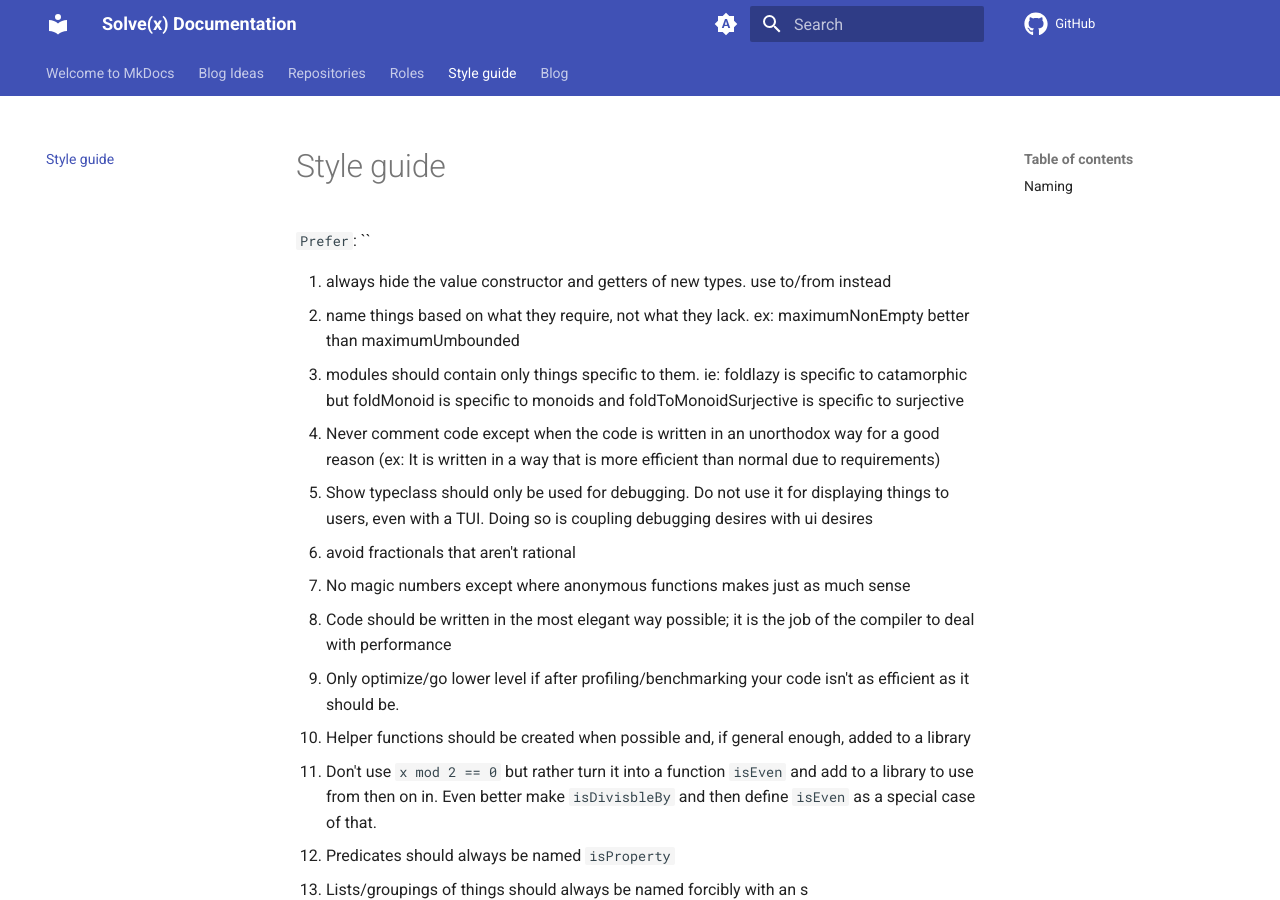
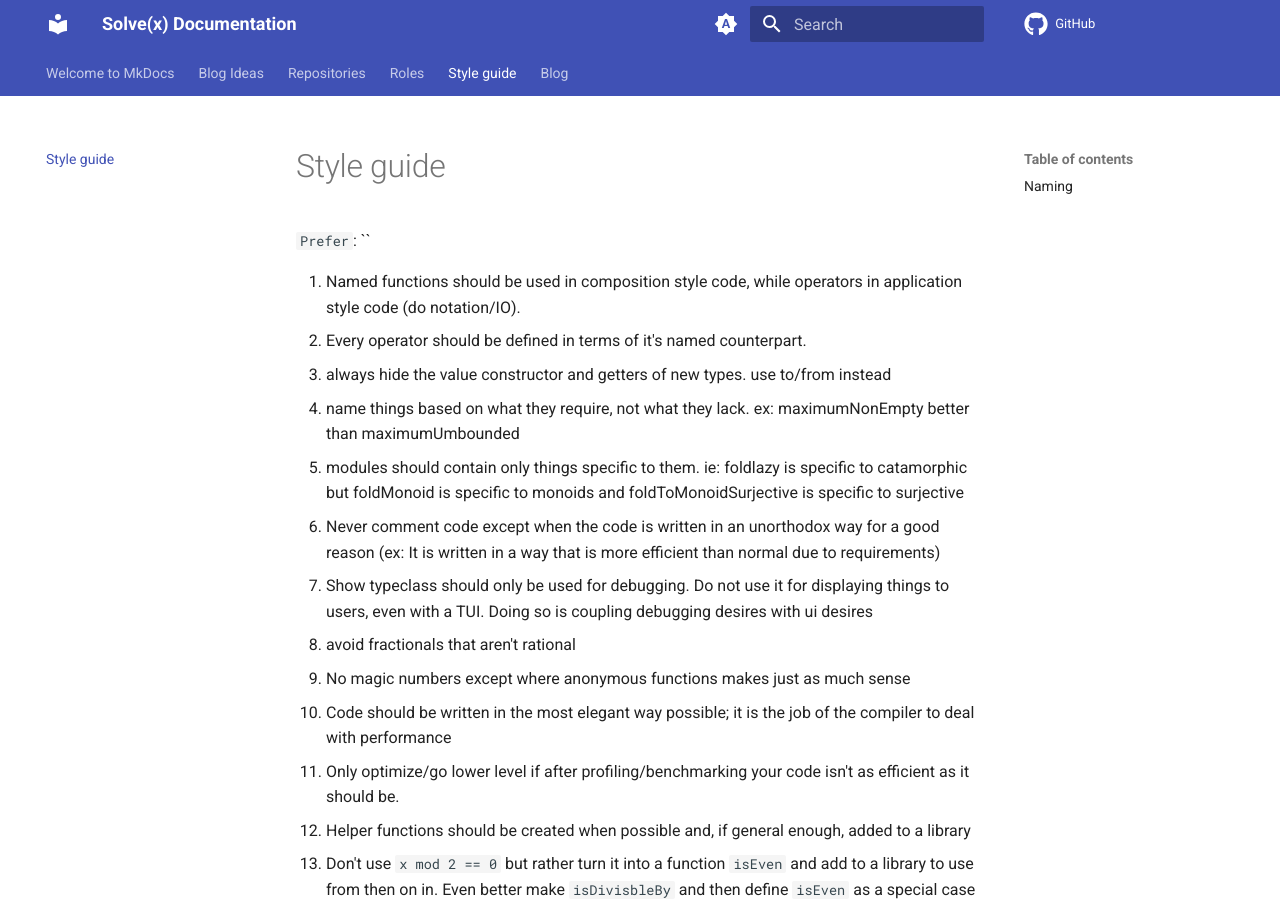
Before and after one commit to solvex-software/solvex-internal-documentation, an MkDocs documentation site: the page built from docs/style-guide.md, in a window 1280 px wide and 900 px high. Built offline with MkDocs 1.6.1 and Material for MkDocs 9.7.7, drawn with Linux system fonts in a browser that asks for light colours; comment, search, counter and statistics services are not loaded.

Commit message:
Update style-guide.md

```diff
--- a/docs/style-guide.md
+++ b/docs/style-guide.md
@@ -1,6 +1,8 @@
 `Prefer`:
 ``
 
+1. Named functions should be used in composition style code, while operators in application style code (do notation/IO).
+1. Every operator should be defined in terms of it's named counterpart.
 1. always hide the value constructor and getters of new types. use to/from instead
 1. name things based on what they require, not what they lack. ex: maximumNonEmpty better than maximumUmbounded
 1. modules should contain only things specific to them. ie: foldlazy is specific to catamorphic but foldMonoid is specific to monoids and foldToMonoidSurjective is specific to surjective
```
